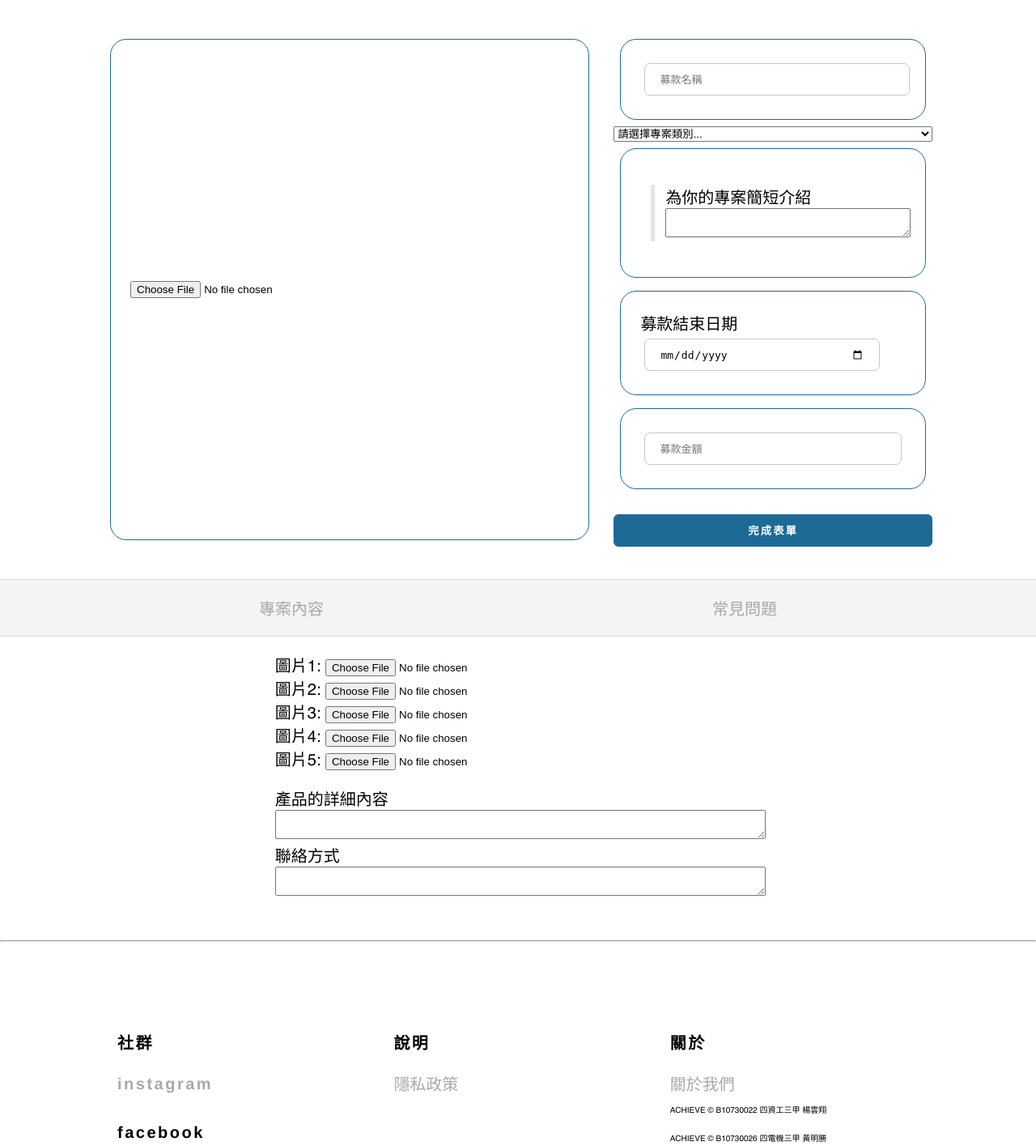
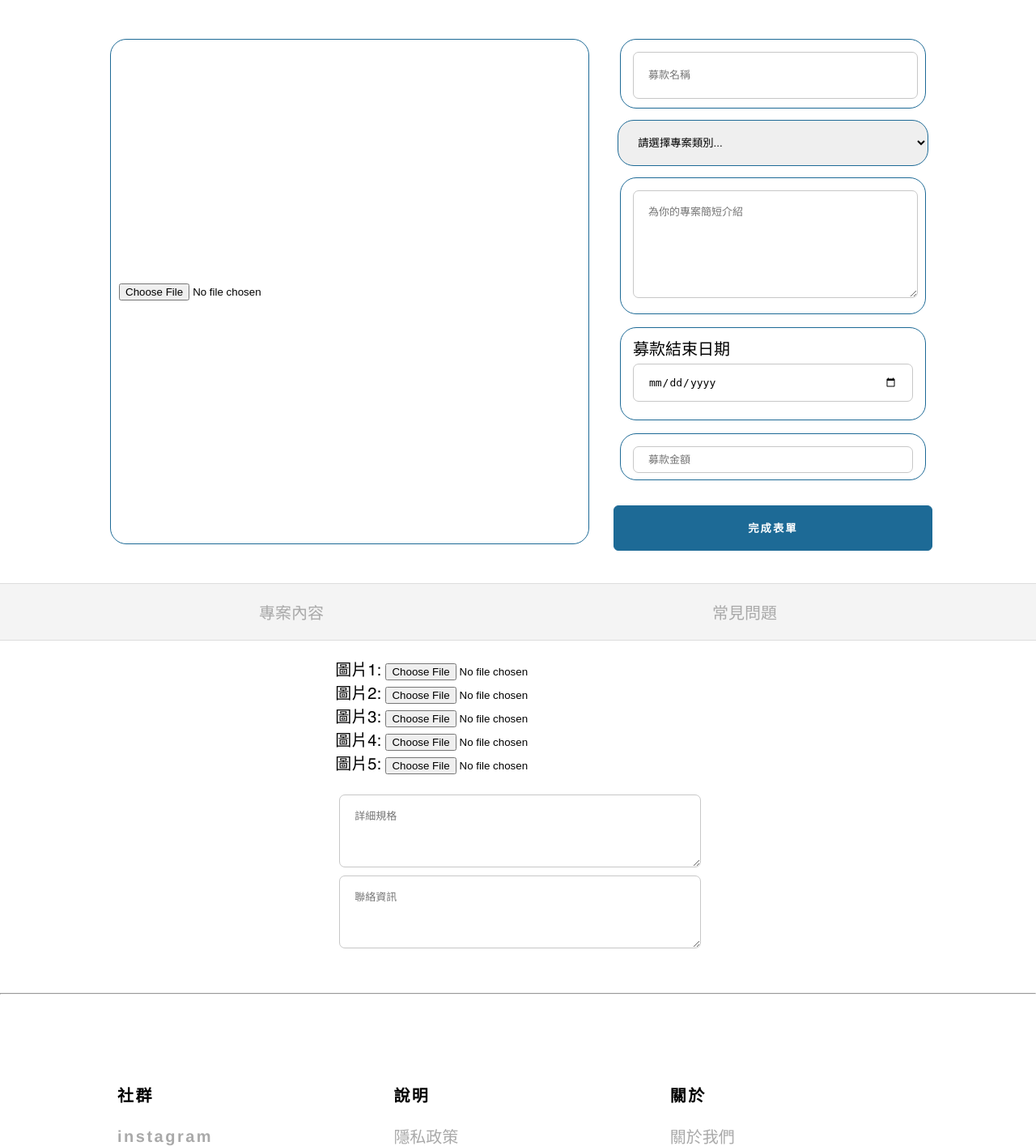
Before and after one commit to EonianCoda/crowdfundingWebPage, a PHP site: page /proposal.php in a window 1280 px wide. Shown: the part 71-1486 px from the top of the page at 81% size. Run offline with PHP 8.4, Linux system fonts and the light colour scheme; some web fonts are replaced.

Commit message:
proposal from

```diff
--- a/backend/sql_info.php
+++ b/backend/sql_info.php
@@ -1,7 +1,7 @@
 <?php
     $mysql_servername = "localhost";
     $mysql_username = "root";
-    $mysql_password = "rootroot";
+    $mysql_password = "123132";
     $mysql_DB_name = "data";
 
     function get_conn()
--- a/main/proposal.php
+++ b/main/proposal.php
@@ -29,11 +29,11 @@
         only_for_members();
     ?>
     <form method="POST" action="proposal.php" enctype="multipart/form-data">
-        <section class="bottom-divider p-t-40 p-b-40">
-                <div class="container horizon-items" >
+        <div class="bottom-divider p-t-40 p-b-40 maxh-1000">
+                <div class="container horizon-items h-32em" >
                     <div class="w-60 m-r-30 horizon-center vertical-center prop">
                         <input id="myfile" type="file" name="main_img" required><br/>
-                        <img src="" id="show" width="100%">
+                        <img class="maxh-1000"src="" id="show" width="100%">
                         <script type="text/javascript">
                         $(function() {
                             $("#myfile").change(function() {
@@ -47,13 +47,13 @@
                             });
 
                         })
-                </script>
+                        </script>
                     </div>
-                    <div class="w-40 vertical-items">
-                        <div class="prop">
-                            <input class ="form-input" type="text" maxlength=20 placeholder= "募款名稱" required> </input>
+                    <div class="w-40 vertical-items h-100">
+                        <div class="prop h-15">
+                            <input class ="form-input h-90" type="text" maxlength=20 placeholder= "募款名稱" required> </input>
                         </div>
-                        <select class="mt-2 mb-3"
+                        <select class="mt-2 mb-3 prop p-l-20 h-10"
                             name="category" >
                             <option selected>請選擇專案類別...</option>
                             <option value=1> 設計 </option>
@@ -63,27 +63,21 @@
                             <option value=5> 生活 </option>
                         </select>
 
-                        <div class="prop">
-                            <p class="vertical-divider-thick">
-                                <label> 為你的專案簡短介紹
-                                    <textarea class="textarea_input" name="intro">
-                                    </textarea>
-                                </label>
-                            </p>
+                        <div class="prop h-30">
+                            <textarea type="text" placeholder="為你的專案簡短介紹" class="form-input h-90 p-t-15" name="intro" maxlength="200"></textarea>
                         </div>
-                        <div class="horizon-items prop">
-                            <label>募款結束日期
-                                <input class="form-input" type="date" name="end_date" placeholder="提案人" required> <br>
-                            </label>
+                        <div class="horizon-items prop h-20 wrap">
+                            <label class=" p-l-5">募款結束日期</label>
+                                <input class="form-input h-50" type="date" name="end_date" required> <br>
                         </div>
-                        <div class="horizon-items prop">
-                                <input class="form-input" type="text" name="goal_money" onkeyup="value=value.replace(/[^\d]/g,'')" placeholder="募款金額" required> <br>
+                        <div class="horizon-items prop h-10">
+                                <input class="form-input h-90" type="text" name="goal_money" onkeyup="value=value.replace(/[^\d]/g,'')" placeholder="募款金額" required> <br>
                         </div>
-                        <button class="button"> 完成表單</button>
+                        <button class="button h-10"> 完成表單</button>
                     </div>
                 </div>
 
-        </section>
+        </div>
 
 
         <div>
@@ -102,15 +96,8 @@
                 圖片4: <input type="file" name="intro_img4" accept="image/gif, image/jpeg, image/png"><br>
                 圖片5: <input type="file" name="intro_img5" accept="image/gif, image/jpeg, image/png"><br>
                 <br>
-                <label> 產品的詳細內容
-                    <textarea class="textarea_input" name="content">
-                    </textarea>
-                </label>
-
-                <label>聯絡方式
-                    <textarea class="textarea_input" name="contact">
-                    </textarea>
-                </label>
+                    <textarea type="text" class="form-input h-90p p-t-15" placeholder="詳細規格" name="content" maxlength="200"></textarea>
+                    <textarea type="text" class="form-input h-90p p-t-15" placeholder="聯絡資訊" name="contact" maxlength="200"></textarea>
             </div>
 
         </div>
--- a/styles/basis.css
+++ b/styles/basis.css
@@ -72,10 +72,20 @@
 .wrap{
     flex-wrap: wrap;
 }
+.maxh-1000{
+    max-height: 1000px;
+}
+.minh-800{
+    min-height: 800px;
+}
+.h-32em{
+    height: 32em;
+}
 /*[ SIZE ]
 */
 .w-100p{width: 100px;}
 .h-10{height: 10%;}
+.h-15{height: 15%;}
 .h-20{height: 20%;}
 .h-30{height: 30%;}
 .h-40{height: 40%;}
--- a/styles/main.css
+++ b/styles/main.css
@@ -189,9 +189,10 @@ nav li a {
 .prop {
   margin: 0.4em;
   box-sizing: border-box;
-  padding: 1.2em;
+  padding: 0.5em;
   border: 1px solid #1d6a96;
   border-radius: 20px;
+  vertical-align: middle;
 }
 
 .textarea_input {
--- a/styles/util.css
+++ b/styles/util.css
@@ -4,10 +4,11 @@
   box-shadow: 2px #c7c7c7;
   border-radius: 7px;
   height: 40px;
-  width: 100%;
+  width: 99%;
   padding: 0px 18px 0px 18px;
   margin: 5px;
   font-size: 13px;
+  vertical-align: middle;
 }
 
 .form-input:focus {
```
